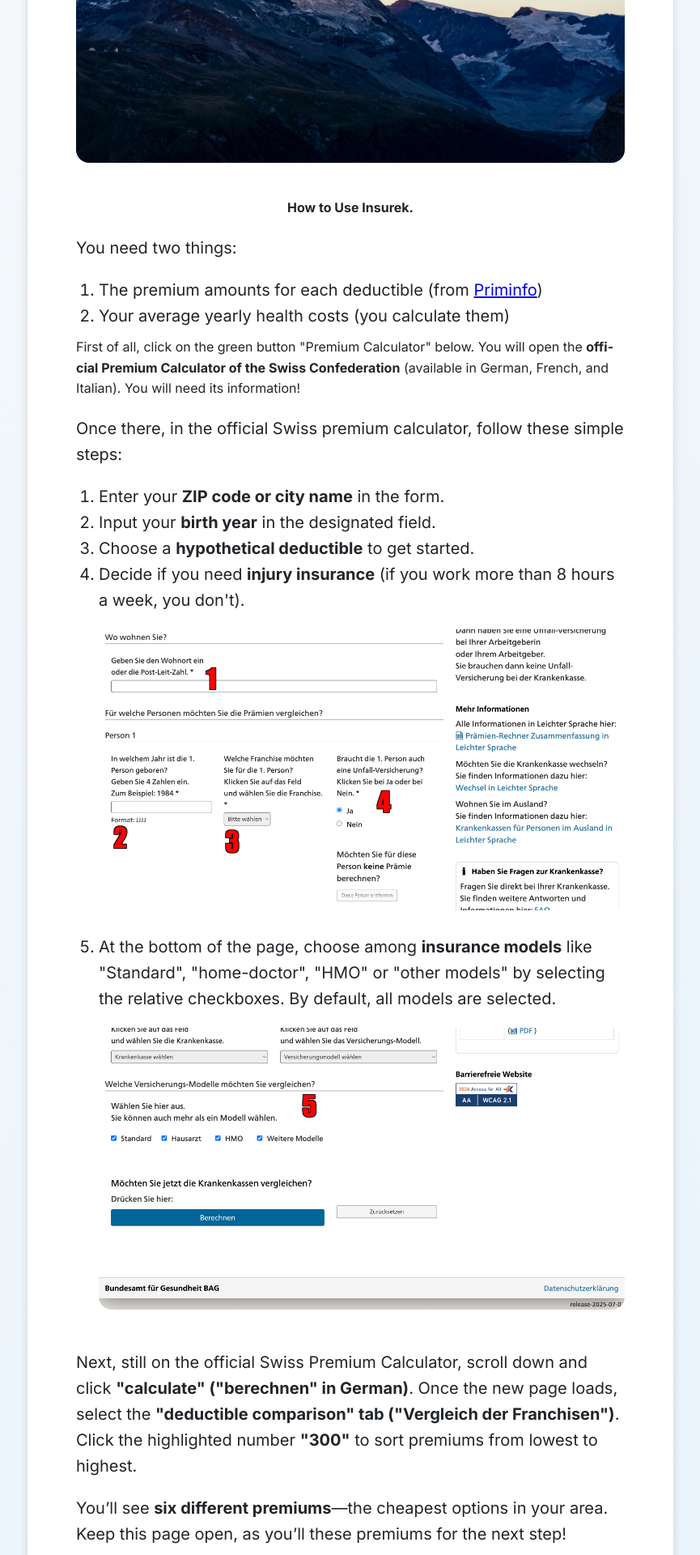
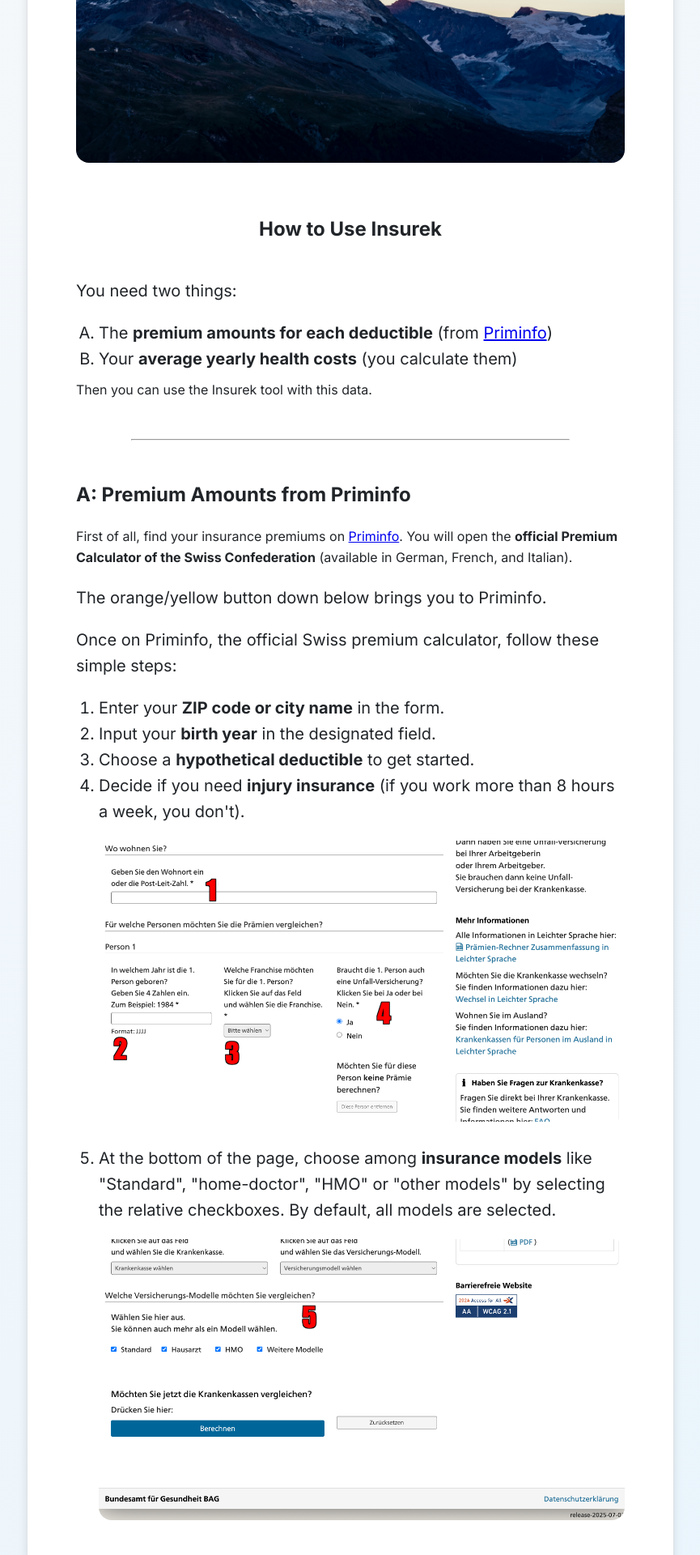
Before and after one commit to lucalevi/swiss-deductible-chooser, a Flask app: page /en/ in a window 1280 px wide. Shown: the part 927-2847 px from the top of the page at 81% size, without its empty margins (207-1072 px from the left). Run offline with Flask 3, Linux system fonts and the light colour scheme.

Commit message:
Simplified the index EN page. Testing it

```diff
--- a/swiss-insurances/static/style.css
+++ b/swiss-insurances/static/style.css
@@ -238,8 +238,15 @@ ol {
     margin: 10px 0;
 }
 
-#home-rule {
+.home-rule {
     width: 80%;
+}
+
+.the-rule {
+    display: flex;
+    align-items: center;
+    justify-content: center;
+    margin: 40px 0;
 }
 
 .warning-message {
--- a/swiss-insurances/templates/en/index.html
+++ b/swiss-insurances/templates/en/index.html
@@ -31,23 +31,34 @@ insurance{% endblock %}
     alt="The Matterhorn, famous mountain in Switzerland">
 
 <div class="center-me">
-    <b>How to Use Insurek.</b>
+    <h2>How to Use Insurek</h2>
 </div>
 
 <p>
     You need two things:
-<ol>
-    <li>The premium amounts for each deductible (from <a href="https://www.priminfo.admin.ch/">Priminfo</a>)</li>
-    <li>Your average yearly health costs (you calculate them)</li>
+<ol type="A">
+    <li>The <b>premium amounts for each deductible</b> (from <a href="https://www.priminfo.admin.ch/"
+            target="priminfo">Priminfo</a>)</li>
+    <li>Your <b>average yearly health costs</b> (you calculate them)</li>
 </ol>
 
-First of all, click on the green button "Premium Calculator" below.
+Then you can use the Insurek tool with this data.
+
+<div class="the-rule">
+    <hr class="home-rule">
+</div>
+
+
+<h2>A: Premium Amounts from Priminfo</h2>
+First of all, find your insurance premiums on <a href="https://www.priminfo.admin.ch/" target="priminfo">Priminfo</a>.
 You will open the <b>official Premium Calculator of the Swiss Confederation</b>
-(available in German, French, and Italian). You will need its information!
+(available in German, French, and Italian).
 </p>
 
+<p>The orange/yellow button down below brings you to Priminfo.</p>
+
 <p>
-    Once there, in the official Swiss premium calculator, follow these simple steps:
+    Once on Priminfo, the official Swiss premium calculator, follow these simple steps:
 
 <ol>
     <li>Enter your <b>ZIP code or city name</b> in the form.</li>
@@ -75,8 +86,10 @@ You will open the <b>official Premium Calculator of the Swiss Confederation</b>
 
 <p>
     You’ll see <b>six different premiums</b>—the cheapest options in your area.
-    Keep this page open, as you’ll these premiums for the next step!
+    Keep this page open, as you’ll these premiums for the next steps!
 </p>
+
+<p>Now go to Priminfo to find your premiums! Click on the orange button below.</p>
 
 <div class="center-me" id="premium-calc">
     <a href="https://www.priminfo.admin.ch/" target="priminfo" class="btn-priminfo">
@@ -84,7 +97,12 @@ You will open the <b>official Premium Calculator of the Swiss Confederation</b>
             Calculator</strong></a>
 </div>
 
-<hr id="home-rule">
+<div class="the-rule">
+    <hr class="home-rule">
+</div>
+
+
+<h2>B: Yearly Average Health Expenses</h2>
 
 <p>
     <strong>Now:</strong> you will need to know your <b>yearly average health expenses</b>.
@@ -104,6 +122,10 @@ You will open the <b>official Premium Calculator of the Swiss Confederation</b>
 </p>
 
 <div class="center-me">
+    <h2>Use Insurek now</h2>
+</div>
+
+<div class="center-me">
     <a href="{{ url_for('choose', lang=lang) }}" class="btn">Get Started</a>
 </div>
 
```
